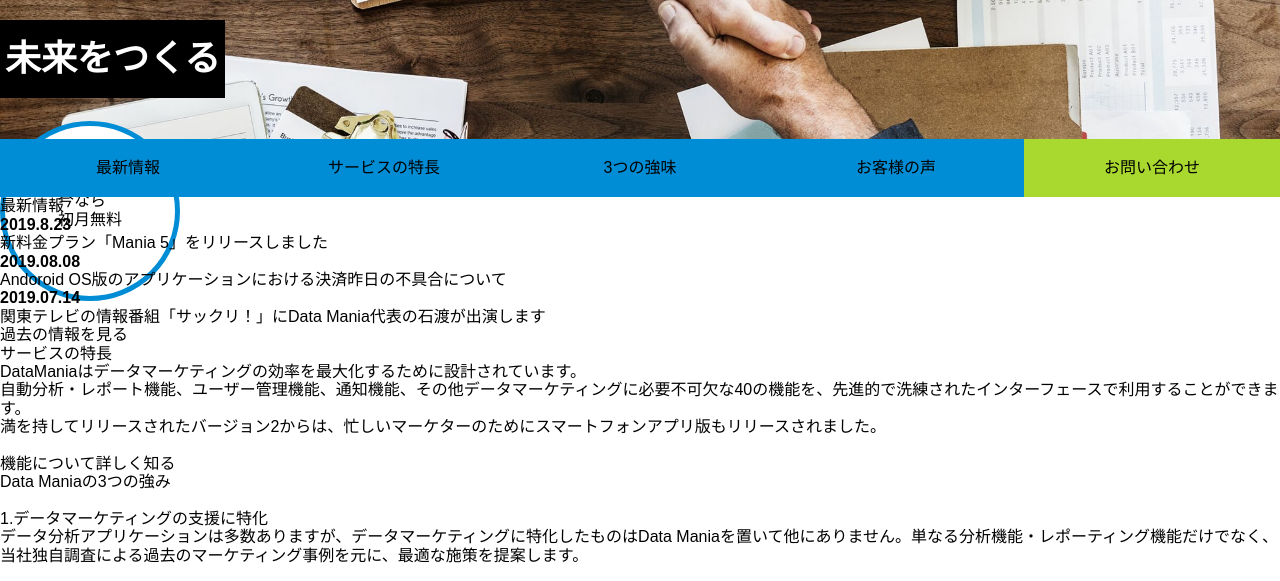
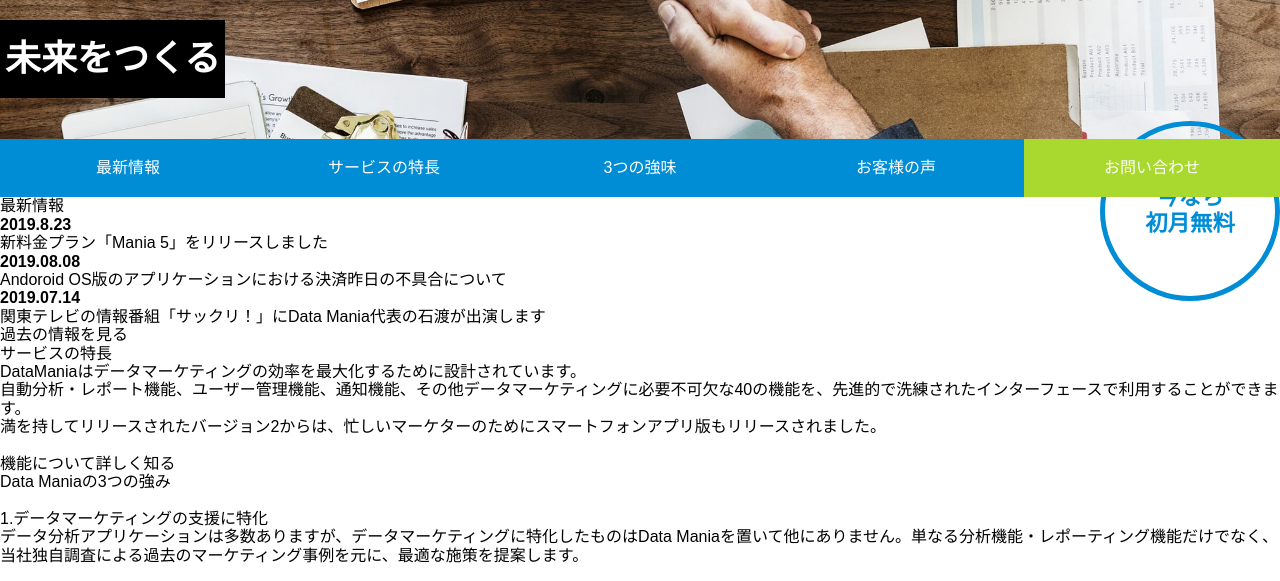
Before and after one commit to ay-kg/work_history, a plain HTML site: page index.html in a window 1280 px wide. Shown: the part 181-762 px from the top of the page. Drawn offline with nearby package versions, Linux system fonts and the light colour scheme.

Commit message:
first commit

```diff
--- a/index.html
+++ b/index.html
@@ -33,7 +33,7 @@
 						<li><a href="#">サービスの特長</a></li>
 						<li><a href="#">3つの強味</a></li>
 						<li><a href="#">お客様の声</a></li>
-						<li><a class="nav_form" href="#">お問い合わせ</a></li>
+						<li class="nav_form"><a href="#">お問い合わせ</a></li>
 					</ul>
 				</div>
 			</nav>
--- a/sass/style.scss
+++ b/sass/style.scss
@@ -1,4 +1,4 @@
-// mixin定義
+// media query定義
 
 
 // color定義
@@ -17,6 +17,7 @@ body {
 	font-family: $font-family;
 }
 
+// header
 .top_body {
   background-image: url("/assets/images/main_visual@2x.jpg");
   background-position: center center;
@@ -62,7 +63,6 @@ body {
 		opacity: 1;
 	}
 }
-
 .top_ttl {
 	font-size: 36px;
 	font-weight: bold;
@@ -74,6 +74,7 @@ body {
 	display: flex;
 	justify-content: center;
 	align-items: center;
+	text-align: center;
 	width: 180px;
 	height: 180px;
 	border: $main-color 5px solid;
@@ -81,6 +82,7 @@ body {
 	font-size: 1.4rem;
 	font-weight: bold;
 	color: $main-color;
+	margin-left: auto;
 }
 .top_nav ul {
 	display: flex;
@@ -89,13 +91,21 @@ body {
 		display: flex;
 	}
 }
-.top_nav li a {
-	text-align: center;
-	vertical-align: middle;
+.top_nav li {
+	display: flex;
+	justify-content: center;
 	background: $main-color;
 	width: 100%;
-	padding: 20px;
 	&.nav_form {
-	background: $accent-color;
+		background: $accent-color;
 	}
 }
+.top_nav li a {
+	display: block;
+	color: #fff;
+	padding: 20px;
+	transition:opacity 0.5s ease;
+	&:hover {
+		opacity: 0.7;
+	}
+}
```
Also changed, not shown: assets/css/style.css, 1 other file.
